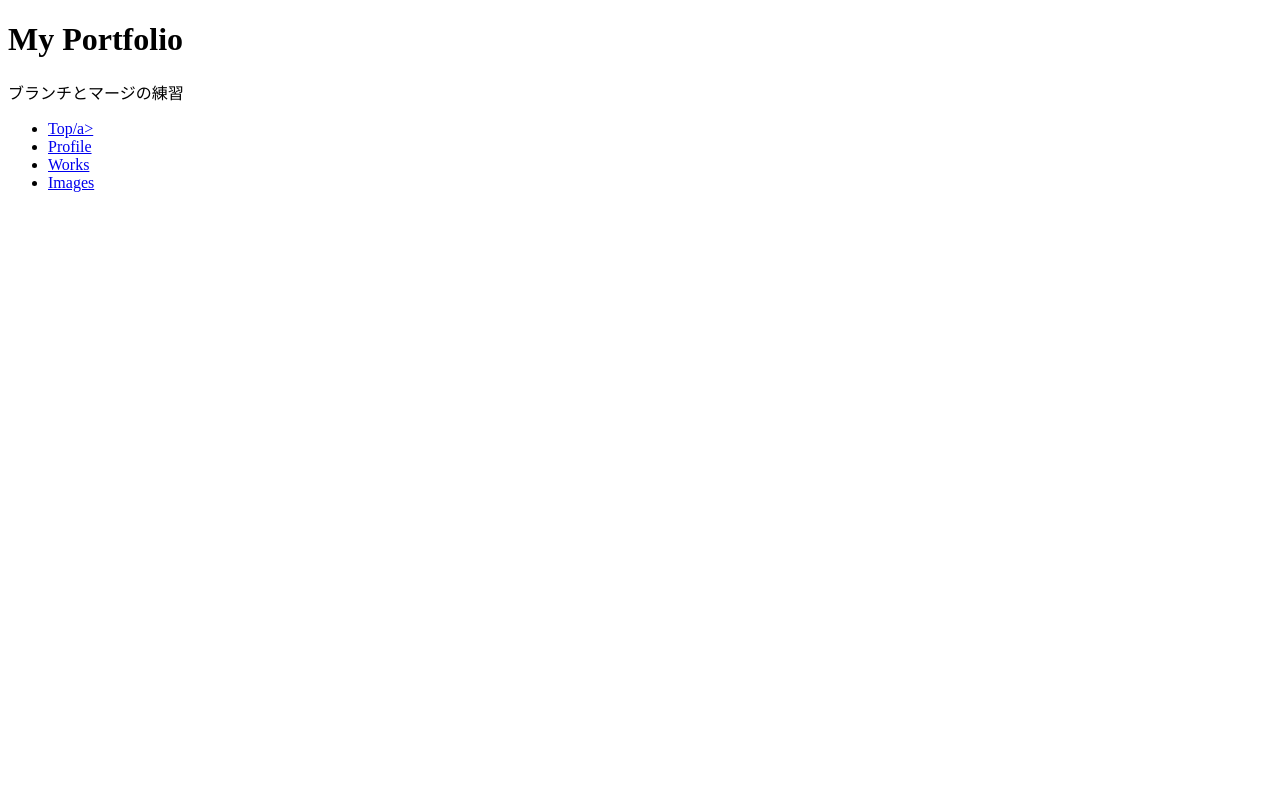
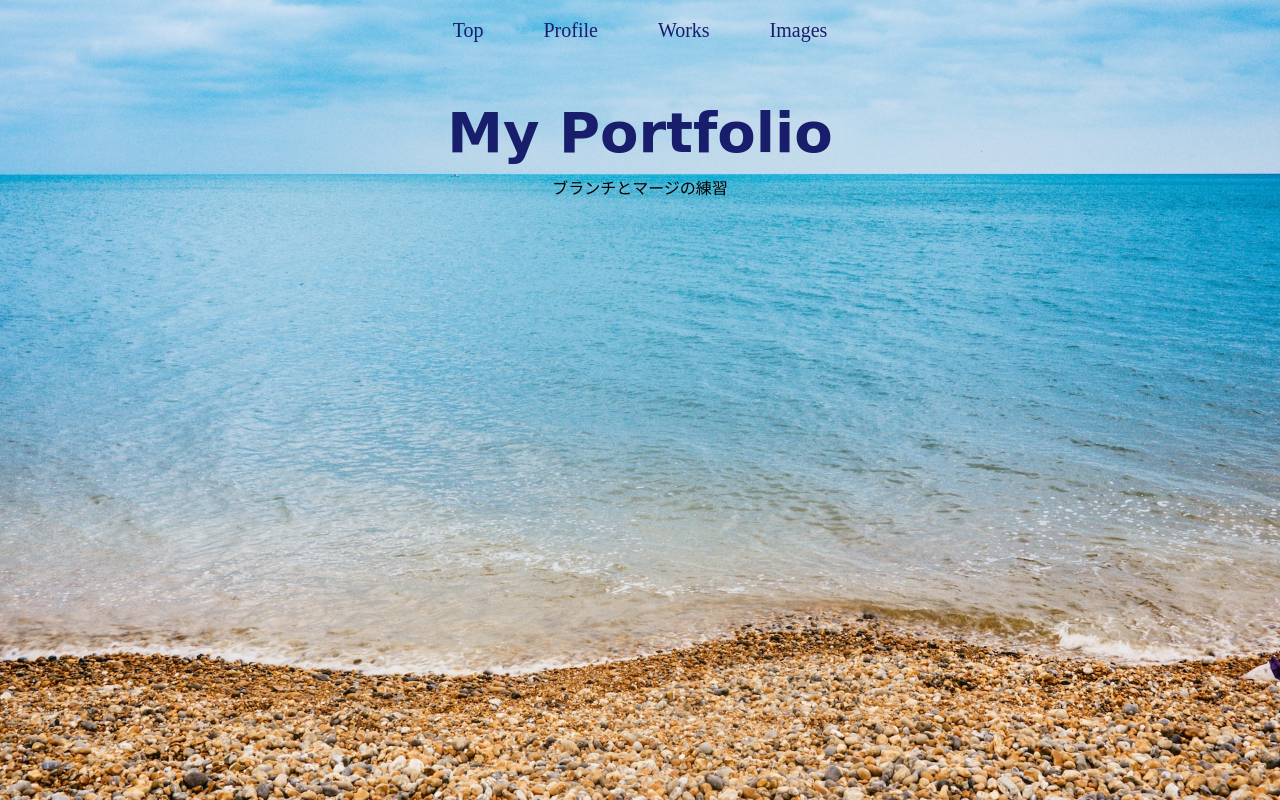
Before and after one commit to sekitamisaki/portfolio-sample, a plain HTML site: page index.html in a window 1280 px wide. Drawn offline with Linux system fonts and the light colour scheme; a web font is replaced by a local one.

Commit message:
CSS作成・GoogleFontの適応

```diff
--- /dev/null
+++ b/css/style.css
@@ -0,0 +1,61 @@
+@charset "UTF-8";
+
+@import url('https://fonts.googleapis.com/css2?family=Galada&display=swap');
+
+*{
+  margin: 0;
+  padding: 0;
+  box-sizing: border-box;
+}
+ul,li{
+  list-style: none;
+}
+img{
+  width: 100%;
+  vertical-align: bottom;
+}
+a{
+  /* color: inherit; */
+  text-decoration: none;
+}
+.header{
+  width: 100%;
+  height: 100vh;
+  background: url(../img/top.jpg) no-repeat center bottom;
+  background-size: cover;
+  text-align: center;
+  padding-top: 100px;
+  >h1{
+    font-family: 'Galada', cursive;
+    font-size: 56px;
+    margin-bottom: 10px;
+    color: #181e6b;
+  }
+}
+
+.gnav{
+  width: 100%;
+  height: auto;
+  position: fixed;
+  top: 0;
+  left: 0;
+  >ul{
+    width: 100%;
+    height: 100px;
+    display: flex;
+    justify-content: center;
+    >li{
+    height: 60px;
+    >a{
+      padding: 0 30px;
+      line-height: 60px;
+      font-size: 20px;
+      color: #181e6b;
+      &:hover{
+        color: #8d9b0d;
+      }
+    }
+  }
+  }
+
+}
--- a/index.html
+++ b/index.html
@@ -4,6 +4,7 @@
   <meta charset="UTF-8">
   <meta name="viewport" content="width=device-width, initial-scale=1.0">
   <title>ブランチとマージの練習</title>
+  <link rel="stylesheet" href="css/style.css">
 </head>
 <body>
   <header class="header">
@@ -12,7 +13,7 @@
   </header>
   <nav class="gnav">
     <ul>
-      <li><a href="#">Top/a></li>
+      <li><a href="#">Top</a></li>
       <li><a href="#">Profile</a></li>
       <li><a href="#">Works</a></li>
       <li><a href="#">Images</a></li>
```
Also changed, not shown: img/top.jpg (added).
